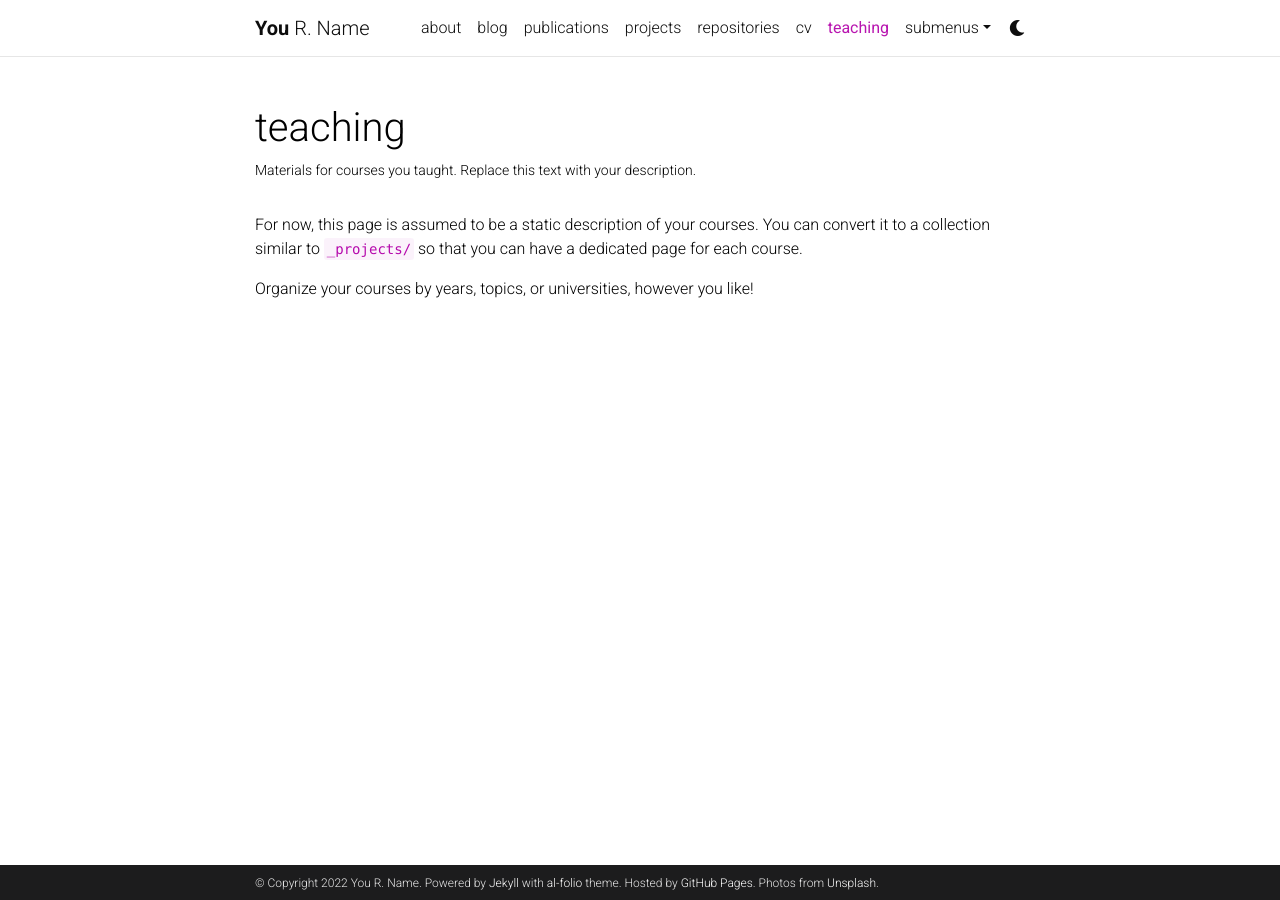
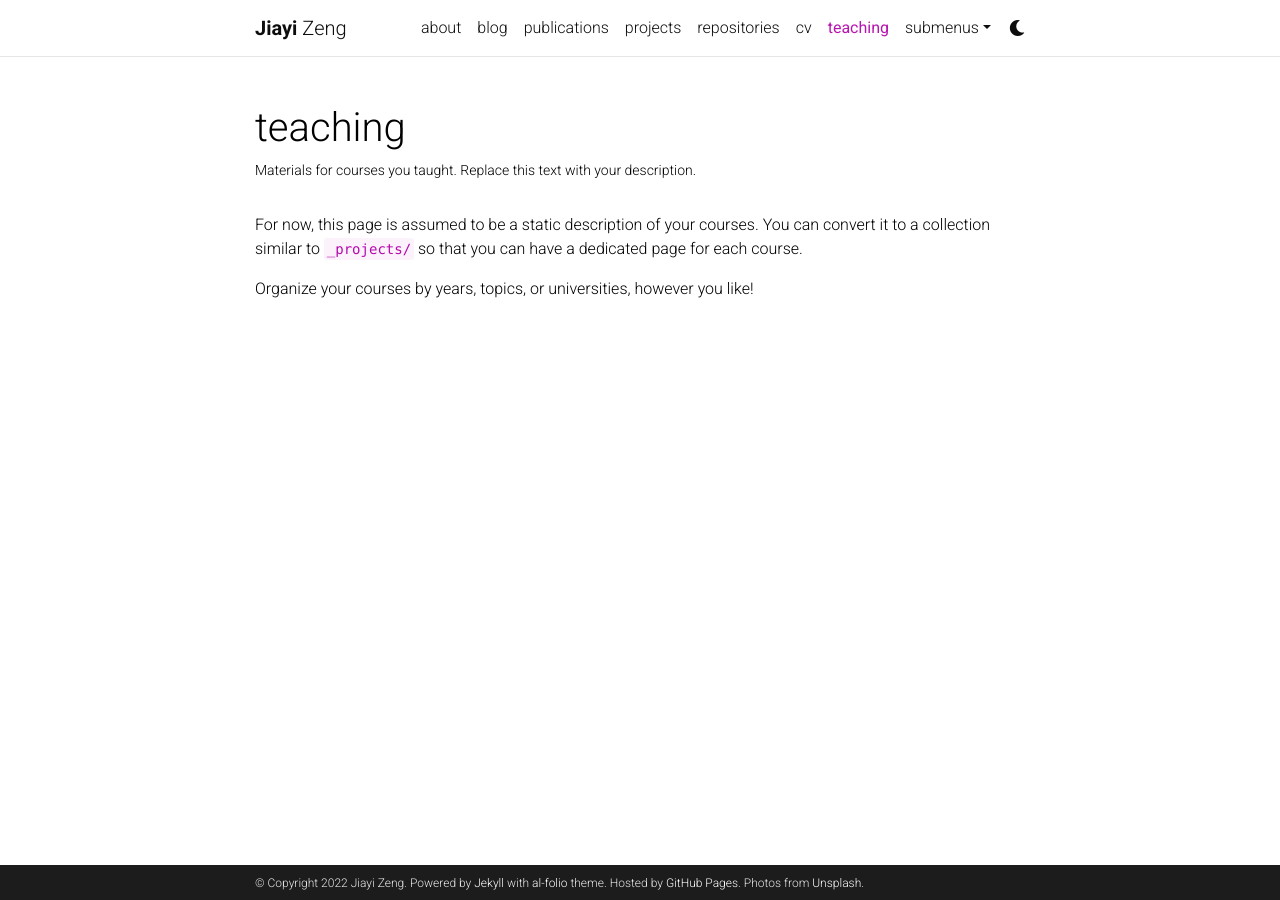
Before and after one commit to ovulaovum/ovulaovum.github.io, a Jekyll site: the page built from _pages/teaching.md, in a window 1280 px wide. Built offline with Jekyll 4.4.1, drawn with Linux system fonts in a browser that asks for light colours; comment, search, counter and statistics services are not loaded; a style sheet for code colours, icons or effects is not loaded.

Commit message:
Update _config.yml
some basic changes 1.

```diff
--- a/_config.yml
+++ b/_config.yml
@@ -3,10 +3,10 @@
 # -----------------------------------------------------------------------------
 
 title: blank # the website title (if blank, full name will be used instead)
-first_name: You
-middle_name: R.
-last_name: Name
-email: you@example.com
+first_name: Jiayi
+middle_name:
+last_name: Zeng
+email: 12133004@mail.sustech.edu.cn
 description: > # the ">" symbol means to ignore newlines until "footer_text:"
   A simple, whitespace theme for academics. Based on [*folio](https://github.com/bogoli/-folio) design.
 footer_text: >
@@ -18,8 +18,8 @@
 lang: en # the language of your site (for example: en, fr, cn, ru, etc.)
 icon: ⚛️  # the emoji used as the favicon (alternatively, provide image name in /assets/img/)
 
-url: https://alshedivat.github.io # the base hostname & protocol for your site
-baseurl: /al-folio # the subpath of your site, e.g. /blog/
+url: https://ovulaovum.github.io # the base hostname & protocol for your site
+baseurl: # the subpath of your site, e.g. /blog/
 last_updated: false # set to true if you want to display last updated in the footer
 impressum_path:  # set to path to include impressum link in the footer, use the same path as permalink in a page, helps to conform with EU GDPR
 
@@ -266,7 +266,7 @@
 # -----------------------------------------------------------------------------
 
 imagemagick:
-  enabled: true # enables responsive images for your site (recomended, see https://github.com/alshedivat/al-folio/issues/537)
+  enabled: false # enables responsive images for your site (recomended, see https://github.com/alshedivat/al-folio/issues/537)
   widths:
     - 480
     - 800
```
